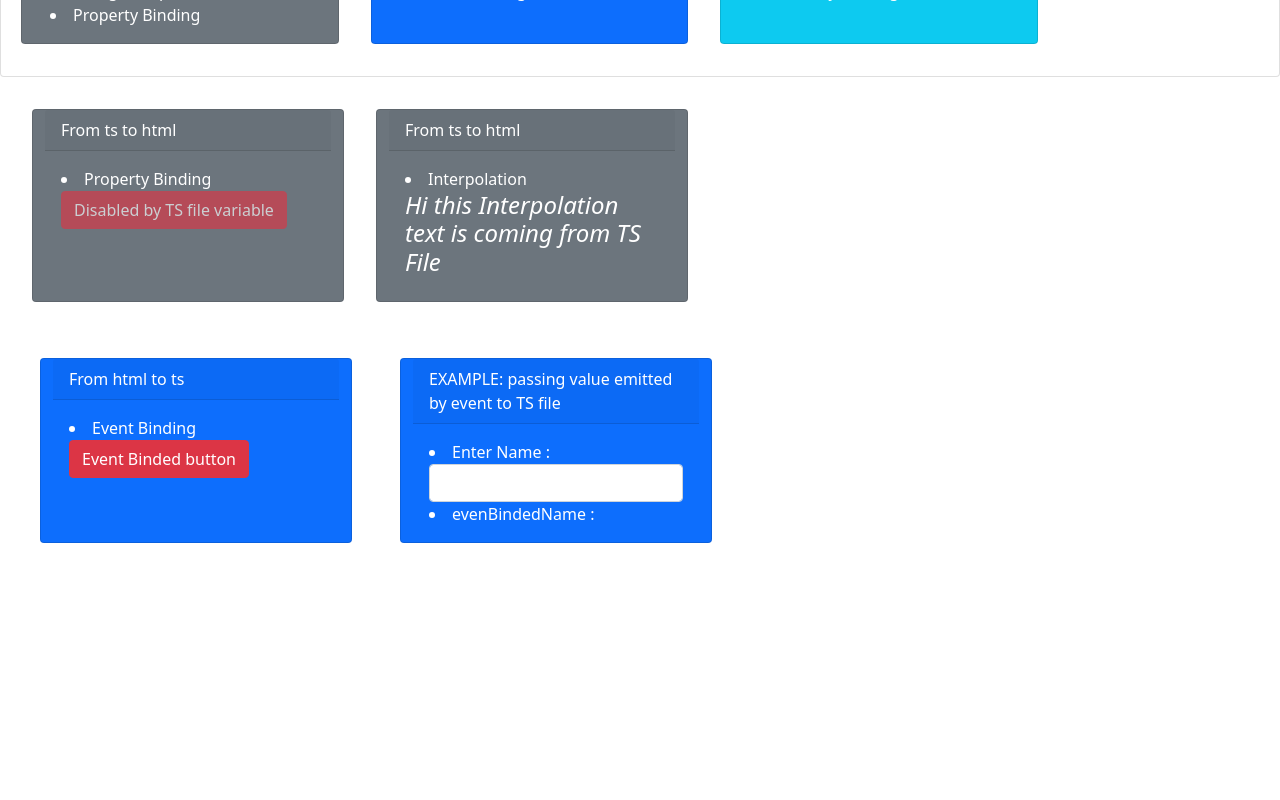
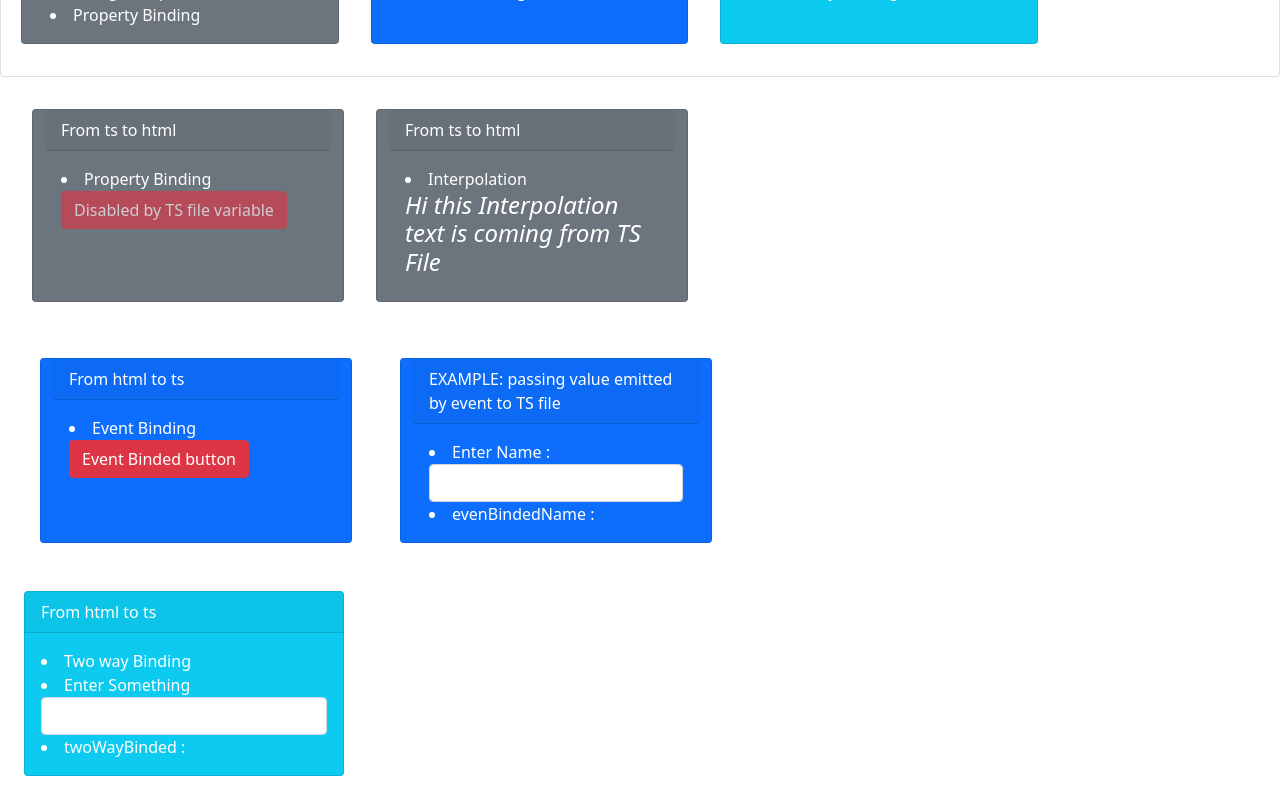
Before and after one commit to Rohit-Kumar-Sah/AngularConcepts, an Angular app: page / in a window 1280 px wide. Shown: the part 212-1012 px from the top of the page. Before the commit the page ends 800 px from the top, so only its background shows below. Built offline with nearby package versions, Linux system fonts and the light colour scheme.

Commit message:
Two way data Binding

```diff
--- a/src/app/app.component.html
+++ b/src/app/app.component.html
@@ -79,3 +79,16 @@
     </div>
   </div>
 </div>
+
+
+<div class="card text-white bg-info m-4 col-sm-3 ">
+  <div class="card-header">From html to ts</div>
+  <div class="card-body">
+    <p class="card-text">
+      <li>Two way Binding</li>
+      <li>Enter Something</li>
+      <input type="text" class="form-control" [(ngModel)]="twoWayBinded">
+      <li>twoWayBinded : {{twoWayBinded}}</li>
+    </p>
+  </div>
+</div>
--- a/src/app/app.component.ts
+++ b/src/app/app.component.ts
@@ -20,4 +20,6 @@ export class AppComponent {
     //telling typeScript that we know that event.target is of type HTMLInputElement by explicit casting ,
     // else wouldnt be able to use value property (which exist on such types)
   }
+
+  twoWayBinded: string;
 }
--- a/src/app/app.module.ts
+++ b/src/app/app.module.ts
@@ -1,4 +1,5 @@
 import { NgModule } from '@angular/core';
+import { FormsModule } from '@angular/forms';
 import { BrowserModule } from '@angular/platform-browser';
 
 import { AppComponent } from './app.component';
@@ -10,7 +11,8 @@ import { ServerComponent } from './server/server.component';
     ServerComponent
   ],
   imports: [
-    BrowserModule
+    BrowserModule,
+    FormsModule  //Must Have Requirement for 2 way data Binding
   ],
   providers: [],
   bootstrap: [AppComponent]
```
